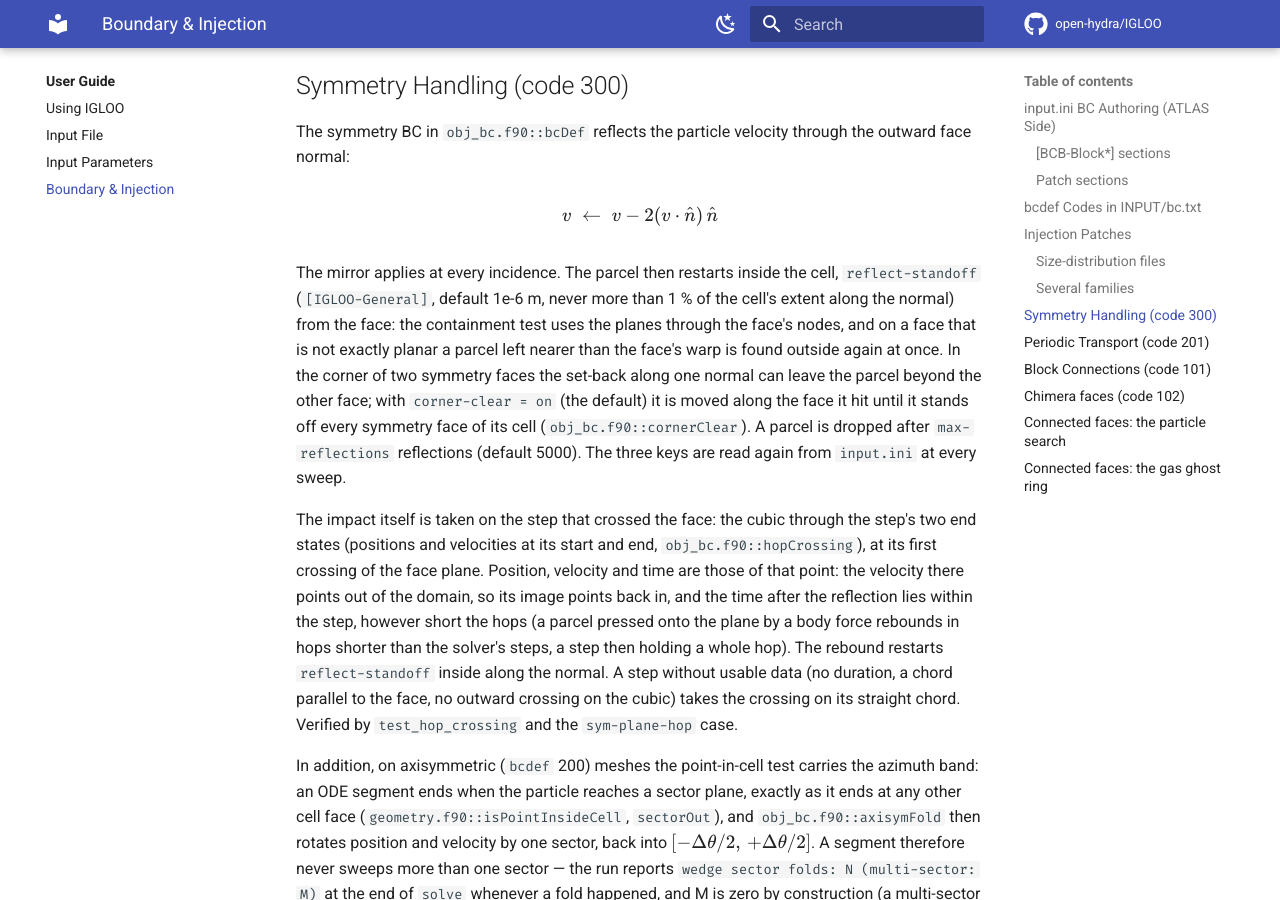
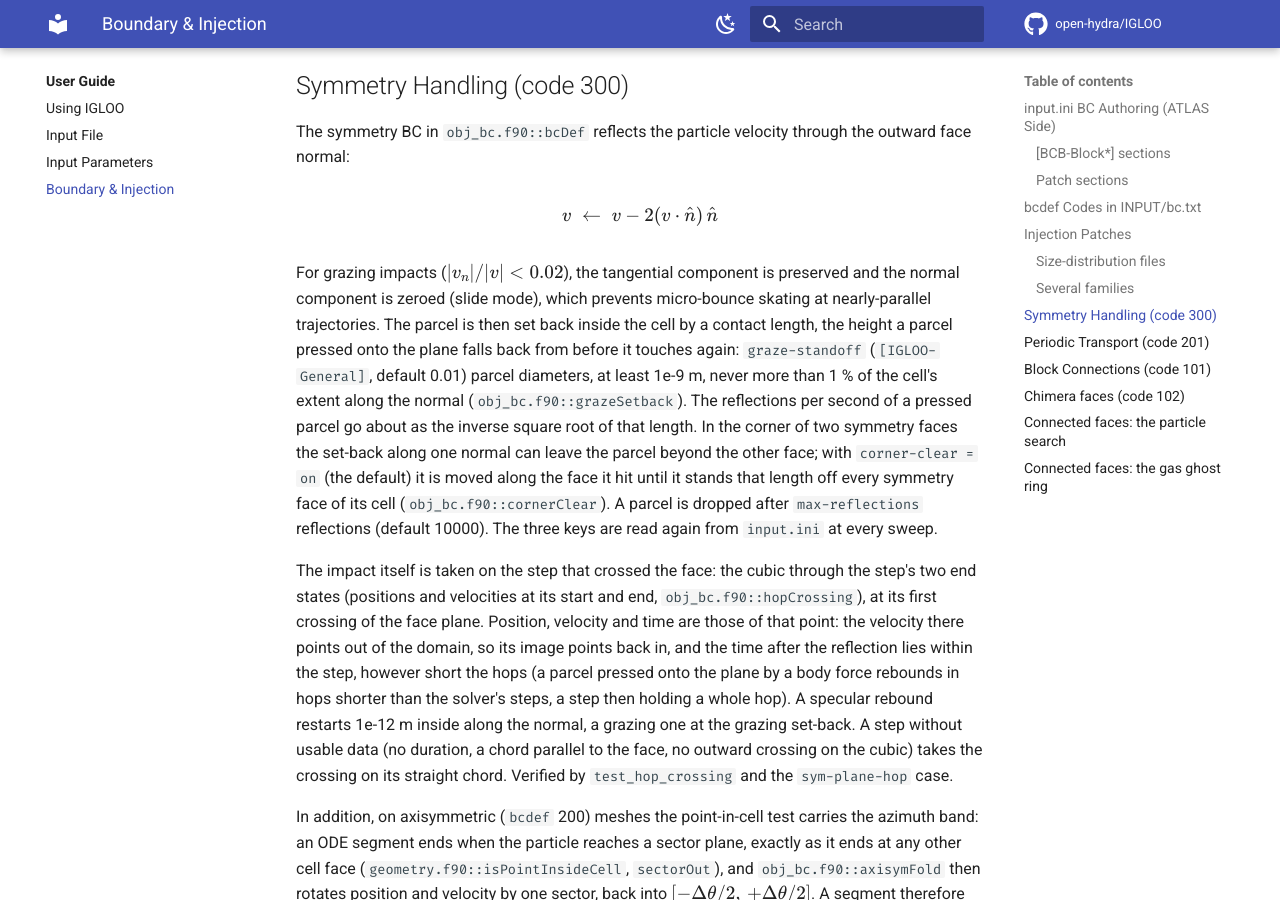
Before and after one commit to open-hydra/IGLOO, an MkDocs documentation site: the page built from docs/user/boundary-conditions.md, in a window 1280 px wide and 900 px high, scrolled down 7695 px. Built offline with MkDocs 1.6.1 and Material for MkDocs 9.7.7, drawn with Linux system fonts in a browser that asks for light colours; comment, search, counter and statistics services are not loaded; some of the changed text lies outside the part shown.

Commit message:
fix(reflection): grazing impacts slide again, set back a fraction of the parcel's diameter
A parcel pressed onto a symmetry plane rebounds in hops that drag damps without end. The rule that ends that
cascade is back: an impact below 2 % incidence is projected onto the plane and the parcel set back inside the cell;
any other impact is mirrored and restarts 1e-12 m inside. With the mirror at every incidence and one restart length
for every rebound, no length passed sym-plane-hop, sym-plane-creep and sym-plane-bounce together.

The set-back is a contact length, the height the sliding parcel falls back from, so it scales with the parcel:
[IGLOO-General] graze-standoff (default 0.01) parcel diameters, at least 1e-9 m, never more than 1 % of the cell's
extent along the normal (grazeSetback). corner-clear keeps the same length from every symmetry face of the cell.
The key replaces reflect-standoff [m]; grazeOffset and reflOffset go. The constant of the stall window of
integrate (nMaxStall x 1e-6 m, unchanged) is named stallStep.

The reflections per second of a pressed parcel go about as the inverse square root of the set-back: in
sym-plane-bounce (11.89 um parcels) 16 497 segment ends with 1e-6 m, 54 957 with 1 % of the diameter (1.2e-7 m),
606 315 with 1e-9 m. max-reflections defaults to 10000: sym-plane-bounce needs about 9 100 per parcel.

test_graze_standoff follows the function: the fraction of the diameter, the floor, the cell cap and their order
(RED without the floor: G5; without the cap: G2, G3, G6; with the floor after the cap: G3, G6).

Co-Authored-By: Claude Fable 5.2 <noreply@anthropic.com>
Claude-Session: https://claude.ai/code/session_01K4pmjHiKMu1GEkfmrwNiDP

```diff
--- a/docs/user/boundary-conditions.md
+++ b/docs/user/boundary-conditions.md
@@ -64,7 +64,7 @@ The last column is what the code does to the **gas** ghost ring under `gas-order
 | `201` | Periodic transport | Translational periodicity: position is shifted by the vector from the exit face center to the partner face center; velocity is unchanged. The partner cell is read from the extra data line. | **Interpolated**, as 101, at the node's periodic image. |
 | `102` | Chimera (overset) face | The block overlaps another one: the particle continues in whichever block contains it (see [Chimera faces](#chimera-faces-code-102)); one found in no block leaves the domain there. The record carries the donor cells of the two ghost layers behind the facelet. | **Interpolated** — the overlapping block's gas at the ghost node. |
 | `100` | Unresolved connection | ATLAS's code for a connection or chimera facelet that found no partner or donor; header only. The particle leaves the domain there. | Linear fill. |
-| `300` | Symmetry / reflection | Velocity is reflected through the face normal (elastic wall), at every incidence; the parcel restarts `reflect-standoff` inside the cell and, in the corner of two symmetry faces, clear of both (`corner-clear`). | **Mirror ghost** — the ghost node is the mirror image of the node one step inside (behind the edge of two planes: the point that puts the centre of the four nodes around the edge on it) and takes the mirrored state, so the sampled `v_n` is 0 over the whole plane and only the velocity along the edge is left on the edge of two planes. Scalars and tangential velocity are even across the plane: where the next node inside lies on the normal (skew below 0.1) the plane takes the value of the fit $a + b\,d^2$ through the two nodes ($d$ the distance from the plane), elsewhere the first node's value. A fitted scalar that is not positive falls back to the first node's value. The nodes on the axis of an axisymmetric mesh keep the axis rule (code 200 below). |
+| `300` | Symmetry / reflection | Velocity is reflected through the face normal (elastic wall). Grazing impacts ($v_n / \|v\| < 0.02$) slide along the face to prevent micro-bounce skating, set back `graze-standoff` parcel diameters inside the cell; in the corner of two symmetry faces the parcel is set clear of both (`corner-clear`). | **Mirror ghost** — the ghost node is the mirror image of the node one step inside (behind the edge of two planes: the point that puts the centre of the four nodes around the edge on it) and takes the mirrored state, so the sampled `v_n` is 0 over the whole plane and only the velocity along the edge is left on the edge of two planes. Scalars and tangential velocity are even across the plane: where the next node inside lies on the normal (skew below 0.1) the plane takes the value of the fit $a + b\,d^2$ through the two nodes ($d$ the distance from the plane), elsewhere the first node's value. A fitted scalar that is not positive falls back to the first node's value. The nodes on the axis of an axisymmetric mesh keep the axis rule (code 200 below). |
 | `200` | Axisymmetric wedge | Position and velocity are rotated by $\pm\Delta\theta$ about the x-axis to fold the particle back into the wedge sector. `face6` (+k) rotates by $-\Delta\theta$; `face5` (-k) by $+\Delta\theta$. $\Delta\theta$ is the wedge angle, computed from the mesh k-layer geometry. | Linear fill; a ghost node flagged `nodeOnAxis` is then overridden by `axisGhost`: the scalars and the axis-parallel velocity take the value on the axis of the fit $a + b\,r^2$ through the first two cells of the index line (the first cell's value where there is no second cell, where the radius does not grow along the line, or where a fitted scalar is not positive), the velocity normal to the axis is zero. |
 | `401` | Inlet (krho) | Injection boundary; mass loading `krho` ≥ 0 per family, the fraction of the flow of the mixture. ATLAS writes column 1 as $k_\rho/(1-k_{\rho,\mathrm{tot}})$ and column 10 as $G$, $k_{\rho,\mathrm{tot}}$ the sum of `krho` over every family of every dispersed phase of the cell and $G$ the sum of the mass fluxes `gp` of its 402/403 records (the gas not included): the particle mass flow is $\dot{m}_p = \frac{k_\rho}{1-k_{\rho,\mathrm{tot}}} (\dot{m}_\mathrm{gas} + G A_\mathrm{cell})$. A 401 line without column 10 (an ATLAS before this rule), or a column 1 or $G$ that is negative or not finite, stops the setup (see [Several families](#several-families)); a family whose column 1 is 0 in a cell pins no parcel there. | Linear fill. |
 | `402` | Inlet (mass flux) | Injection boundary; particle mass flow specified as a flux $g_p$ [kg/(s·m²)]: $\dot{m}_p = g_p \cdot A_\mathrm{cell}$. | Linear fill. |
@@ -171,9 +171,9 @@ The symmetry BC in `obj_bc.f90::bcDef` reflects the particle velocity through th
 
 $$v \;\leftarrow\; v - 2(v\cdot\hat{n})\,\hat{n}$$
 
-The mirror applies at every incidence. The parcel then restarts inside the cell, `reflect-standoff` (`[IGLOO-General]`, default 1e-6 m, never more than 1 % of the cell's extent along the normal) from the face: the containment test uses the planes through the face's nodes, and on a face that is not exactly planar a parcel left nearer than the face's warp is found outside again at once. In the corner of two symmetry faces the set-back along one normal can leave the parcel beyond the other face; with `corner-clear = on` (the default) it is moved along the face it hit until it stands off every symmetry face of its cell (`obj_bc.f90::cornerClear`). A parcel is dropped after `max-reflections` reflections (default 5000). The three keys are read again from `input.ini` at every sweep.
+For grazing impacts ($|v_n|/|v| < 0.02$), the tangential component is preserved and the normal component is zeroed (slide mode), which prevents micro-bounce skating at nearly-parallel trajectories. The parcel is then set back inside the cell by a contact length, the height a parcel pressed onto the plane falls back from before it touches again: `graze-standoff` (`[IGLOO-General]`, default 0.01) parcel diameters, at least 1e-9 m, never more than 1 % of the cell's extent along the normal (`obj_bc.f90::grazeSetback`). The reflections per second of a pressed parcel go about as the inverse square root of that length. In the corner of two symmetry faces the set-back along one normal can leave the parcel beyond the other face; with `corner-clear = on` (the default) it is moved along the face it hit until it stands that length off every symmetry face of its cell (`obj_bc.f90::cornerClear`). A parcel is dropped after `max-reflections` reflections (default 10000). The three keys are read again from `input.ini` at every sweep.
 
-The impact itself is taken on the step that crossed the face: the cubic through the step's two end states (positions and velocities at its start and end, `obj_bc.f90::hopCrossing`), at its first crossing of the face plane. Position, velocity and time are those of that point: the velocity there points out of the domain, so its image points back in, and the time after the reflection lies within the step, however short the hops (a parcel pressed onto the plane by a body force rebounds in hops shorter than the solver's steps, a step then holding a whole hop). The rebound restarts `reflect-standoff` inside along the normal. A step without usable data (no duration, a chord parallel to the face, no outward crossing on the cubic) takes the crossing on its straight chord. Verified by `test_hop_crossing` and the `sym-plane-hop` case.
+The impact itself is taken on the step that crossed the face: the cubic through the step's two end states (positions and velocities at its start and end, `obj_bc.f90::hopCrossing`), at its first crossing of the face plane. Position, velocity and time are those of that point: the velocity there points out of the domain, so its image points back in, and the time after the reflection lies within the step, however short the hops (a parcel pressed onto the plane by a body force rebounds in hops shorter than the solver's steps, a step then holding a whole hop). A specular rebound restarts 1e-12 m inside along the normal, a grazing one at the grazing set-back. A step without usable data (no duration, a chord parallel to the face, no outward crossing on the cubic) takes the crossing on its straight chord. Verified by `test_hop_crossing` and the `sym-plane-hop` case.
 
 In addition, on axisymmetric (`bcdef` 200) meshes the point-in-cell test carries the azimuth band: an ODE segment ends when the particle reaches a sector plane, exactly as it ends at any other cell face (`geometry.f90::isPointInsideCell`, `sectorOut`), and `obj_bc.f90::axisymFold` then rotates position and velocity by one sector, back into $[-\Delta\theta/2,\,+\Delta\theta/2]$. A segment therefore never sweeps more than one sector — the run reports `wedge sector folds: N (multi-sector: M)` at the end of `solve` whenever a fold happened, and M is zero by construction (a multi-sector fold can only come from an injection station outside the sector). A sector crossing is not a cell crossing: the stuck-in-cell counter ignores it, and with `print-dcell` set no trajectory row is written for it; without it the fold writes two rows at one time, the state before it and after it (see [Trajectories](using.md#trajectories)).
 
```
Also changed, not shown: docs/theory/time-integration.md (+2 -2 lines), docs/user/input.md (+3 -3 lines), docs/user/registry.md (+3 -3 lines), 11 other files.
